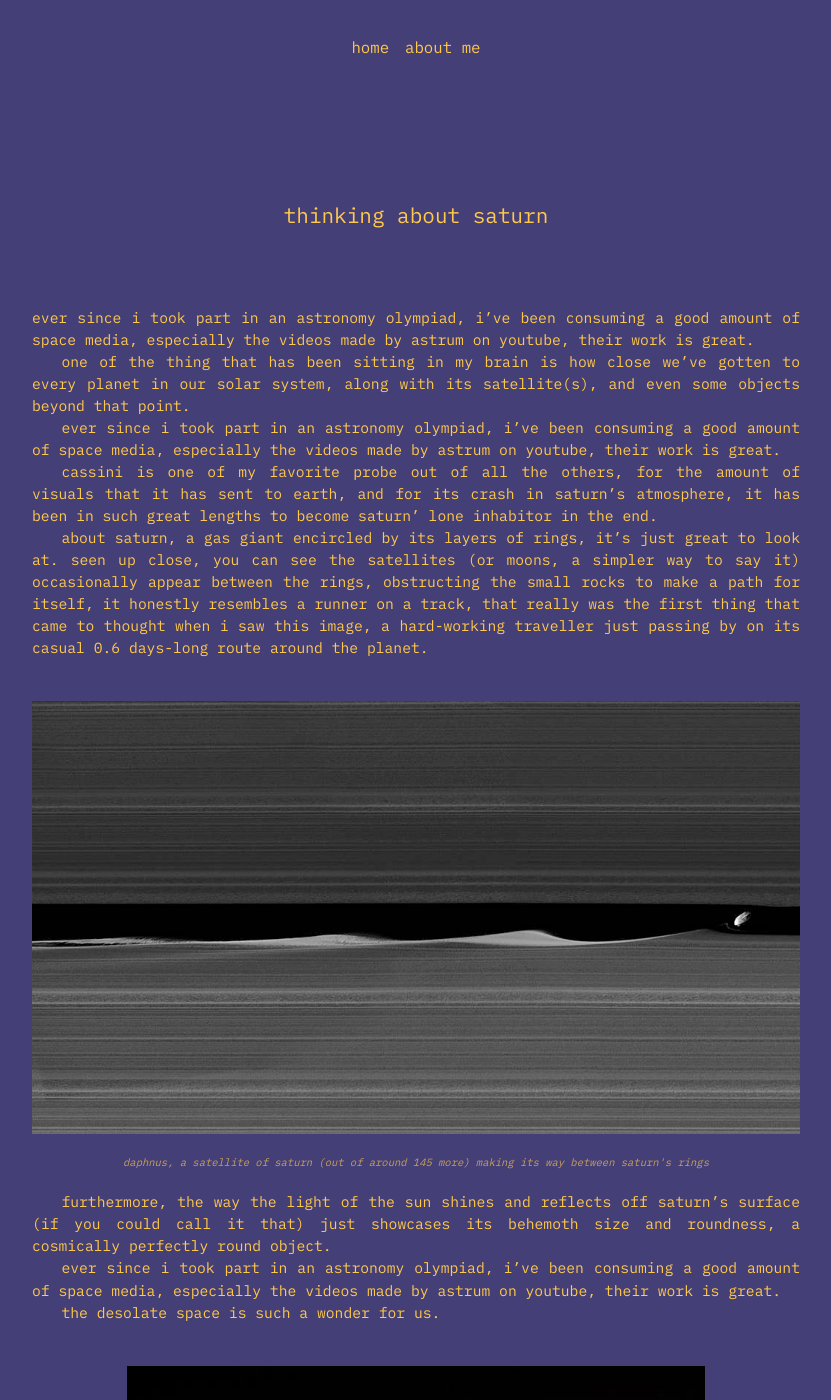
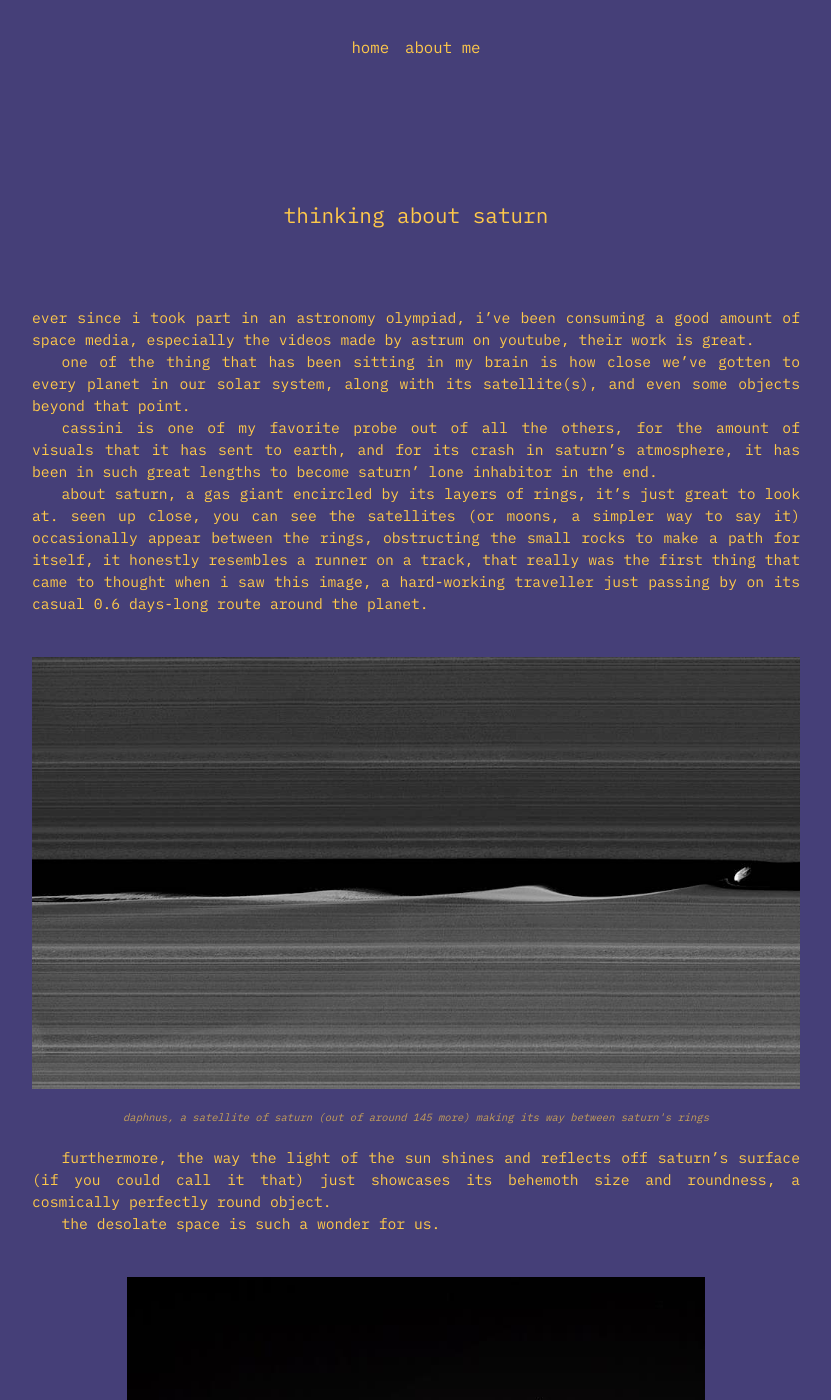
Before and after one commit to arzabz/arzabz.github.io, a Jekyll site: the page built from _posts/2024-04-24-thinking-about-saturn.md, in a window 1280 px wide and 1400 px high. Shown: the whole window, without its empty margins (224-1055 px from the left). Built offline with Jekyll 4.4.1, drawn with Linux system fonts in a browser that asks for light colours.

Commit message:
Update 2024-04-24-thinking-about-saturn.md

```diff
--- a/_posts/2024-04-24-thinking-about-saturn.md
+++ b/_posts/2024-04-24-thinking-about-saturn.md
@@ -9,8 +9,6 @@ published: true
 ever since i took part in an astronomy olympiad, i've been consuming a good amount of space media, especially the videos made by astrum on youtube, their work is great.
 
 one of the thing that has been sitting in my brain is how close we've gotten to every planet in our solar system, along with its satellite(s), and even some objects beyond that point.
-
-{{ page.excerpt }}
 
 cassini is one of my favorite probe out of all the others, for the amount of visuals that it has sent to earth, and for its crash in saturn's atmosphere, it has been in such great lengths to become saturn' lone inhabitor in the end.
 
@@ -26,8 +24,6 @@ about saturn, a gas giant encircled by its layers of rings, it's just great to l
 
 furthermore, the way the light of the sun shines and reflects off saturn's surface (if you could call it that) just showcases its behemoth size and roundness, a cosmically perfectly round object.
 
-{{ page.excerpt }}
-
 the desolate space is such a wonder for us.
 
 <figure>
```
